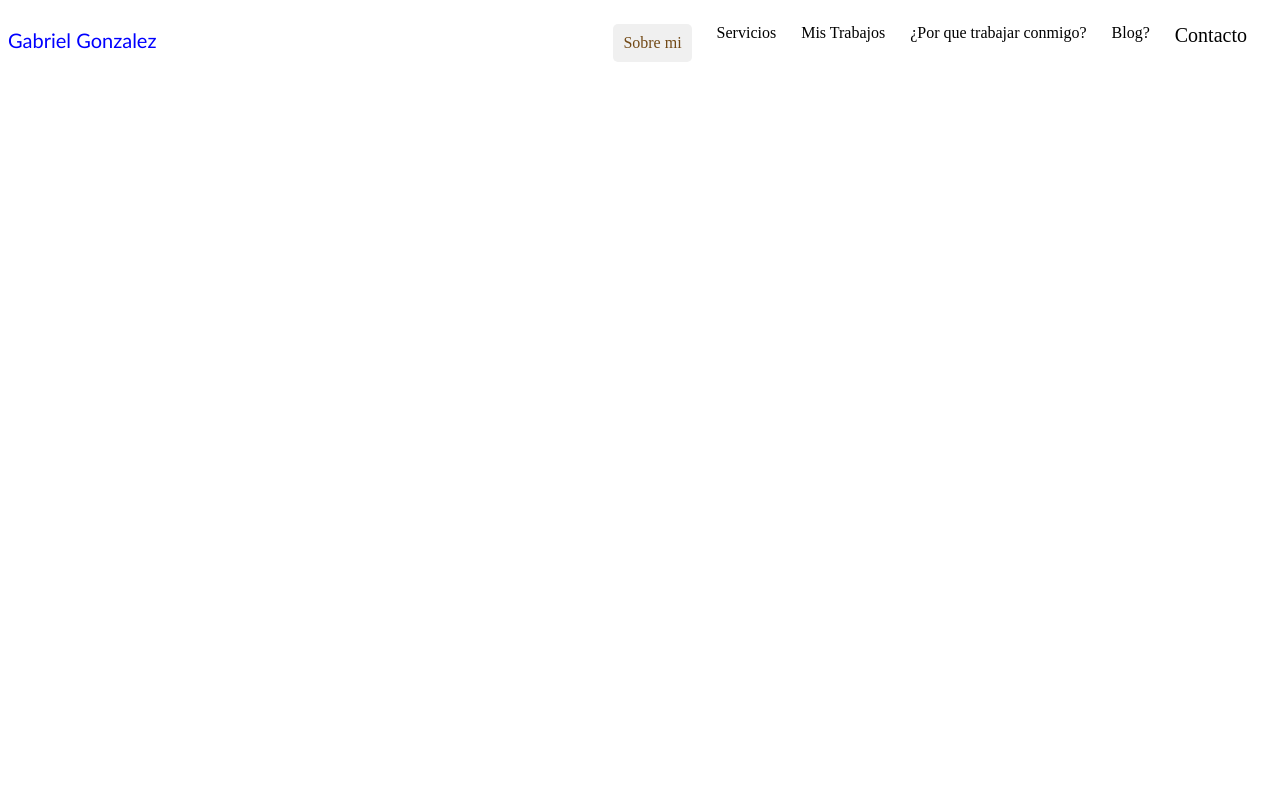
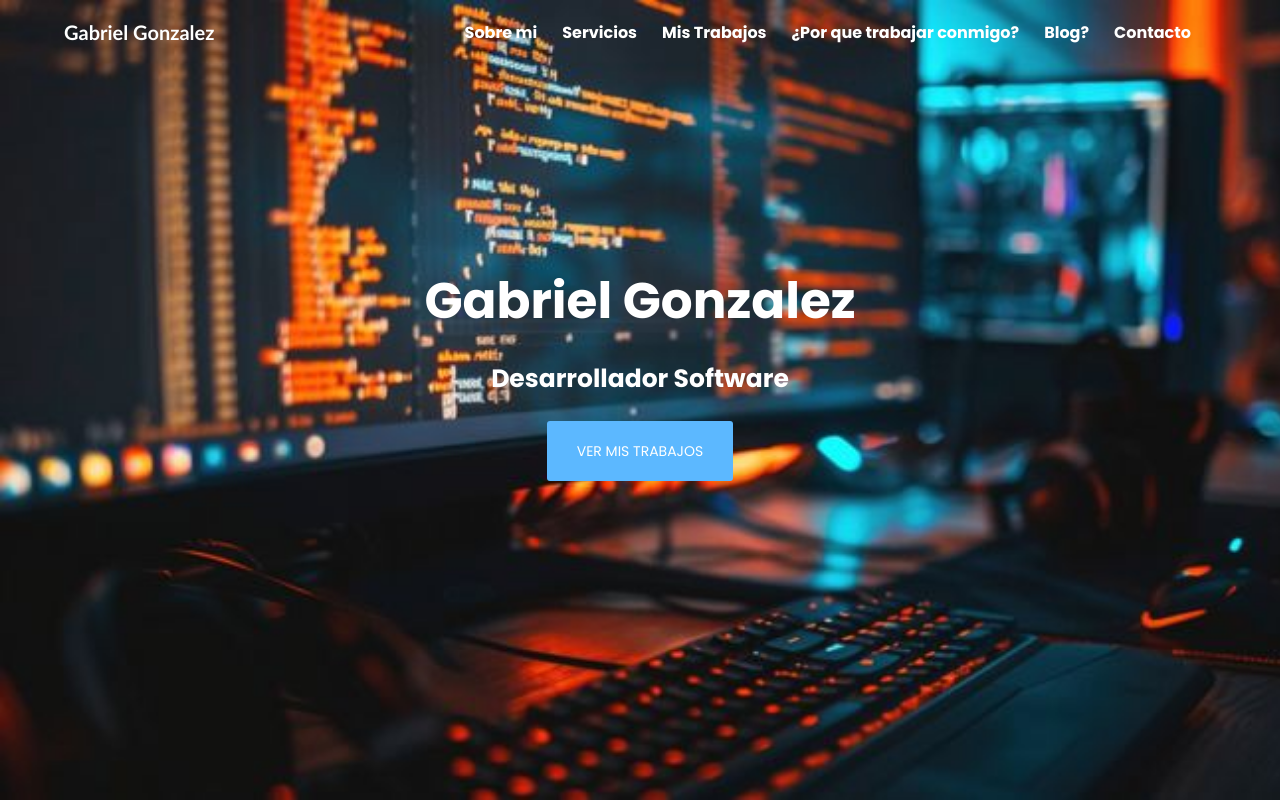
Before and after one commit to gsantiago18/web, a plain HTML site: page index.html in a window 1280 px wide. Drawn offline with Linux system fonts and the light colour scheme.

Commit message:
Acomodando el nav de mi portafolio

```diff
--- a/index.html
+++ b/index.html
@@ -5,12 +5,17 @@
     <meta name="viewport" content="width=device-width, initial-scale=1.0">
     <title>Pagina de Retroalimentacion</title>
     <link rel="stylesheet" href="style.css">
+    <link rel="preconnect" href="https://fonts.googleapis.com">
+<link rel="preconnect" href="https://fonts.gstatic.com" crossorigin>
+<link href="https://fonts.googleapis.com/css2?family=Poppins:ital,wght@0,100;0,200;0,300;0,400;0,500;0,600;0,700;0,800;0,900;1,100;1,200;1,300;1,400;1,500;1,600;1,700;1,800;1,900&display=swap" rel="stylesheet">
 </head>
 <body>
+    <header>
+        <div class="container">
             <div class="menu">
-        <p>Gabriel Gonzalez</p>
+                <p id="bold-text">Gabriel Gonzalez</p>
                 <nav>
-            <ul class="menu-list">
+                    <ul class="menu-list" id="bold-text">
                         <li class="first-element">Sobre mi</li>
                         <li>Servicios</li>
                         <li>Mis Trabajos</li>
@@ -20,5 +25,12 @@
                     </ul>
                 </nav>
             </div>
+        </div>
+        <div class="titular">
+            <h1>Gabriel Gonzalez</h1>
+            <h2>Desarrollador Software</h2>
+            <a href="https://www.youtube.com" target="_blank">VER MIS TRABAJOS</a>
+        </div>
+    </header>
 </body>
 </html>
--- a/style.css
+++ b/style.css
@@ -1,6 +1,14 @@
+
+
+body{
+    font-family: 'Poppins';
+    margin: 0;
+    padding: 0;
+}
+
 p{
     font-size: 20px;
-    color: blue;
+    color: white;
     font-family: 'Gill Sans', 'Gill Sans MT', Calibri, 'Trebuchet MS', sans-serif;
     text-align: left;
 }
@@ -11,24 +19,66 @@ li{
 }
 
 
-.first-element{
-    background-color: #f0f0f0;
-    color: rgb(114, 73, 22);
-    padding: 10px;
-    border-radius: 5px;
-}
 
-#primero{
-    font-size: 20px
-}
 
 .menu{
     display: flex;
     justify-content: space-between;
+    align-items: center;
+
 }
 
 .menu ul{
     display: flex;
     list-style: none;
     justify-content: space-between;
+    color: white;
 }
+
+a{
+    text-decoration: none;
+    color: black;
+    font-size: 20px;
+}
+
+.titular{
+    text-align: center;
+    margin-top: 200px;
+}
+
+h1{
+    font-size: 50px;
+    margin: 0;
+    color: white;
+}
+
+h2{
+    font-size: 25px;
+    margin-bottom: 40px;
+    color: white;
+}
+
+a{
+    font-size: 14px;
+    background: #5cb8ff;
+    border-radius: 3px;
+    padding: 20px;
+    color: white;
+    padding: 20px 30px 20px 30px;
+}
+
+header {
+    background: url(background.jpeg);
+    background-size: cover;
+    height: 100vh;
+}
+
+#bold-text {
+    font-weight: bold;
+  }
+
+  .container{
+    max-width: 1280px;
+    width: 90%;
+    margin: auto;
+  }
```
Also changed, not shown: background.jpeg (added). Lines whose indentation alone changed are shown as unchanged.
